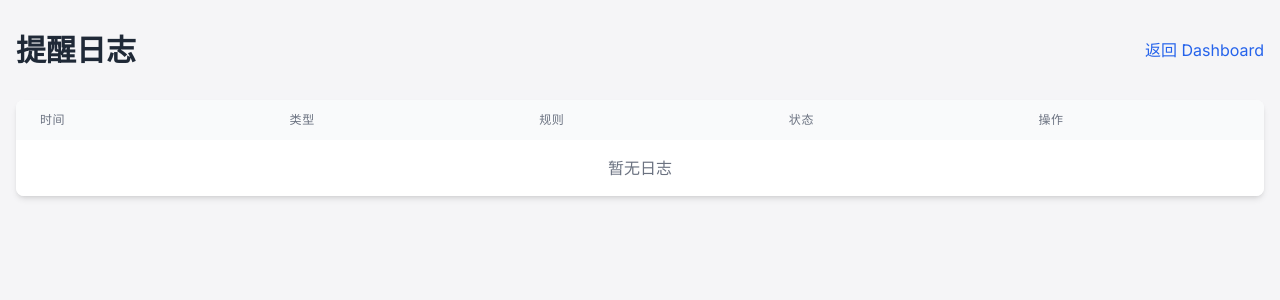
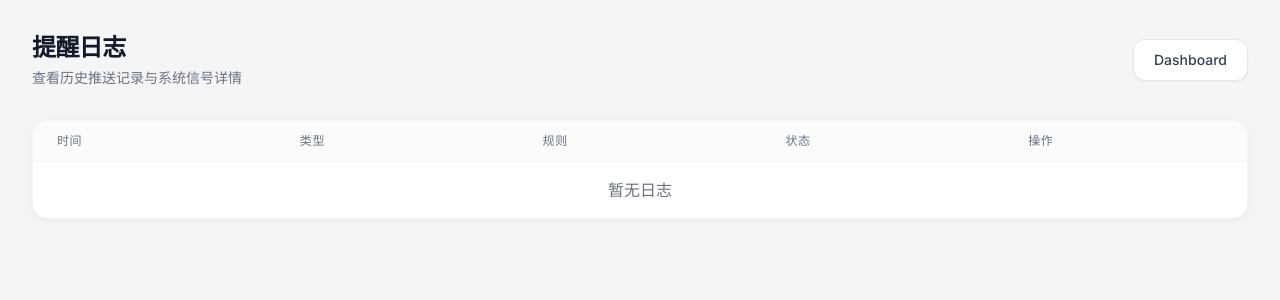
Before and after one commit to larkspur8506/LEAPS-Option-Alert, a FastAPI app: template app/admin/templates/logs.html in a window 1280 px wide. Shown: the top 300 px of the page. Run offline with FastAPI, Linux system fonts and the light colour scheme; the template is opened without the code that fills it, so the values that code supplies are empty; some libraries are stand-ins or nearby versions.

Commit message:
feat: Implement core application structure and admin interface for managing options positions, rules, setup, login, and logs.

```diff
--- a/app/admin/templates/logs.html
+++ b/app/admin/templates/logs.html
@@ -3,27 +3,44 @@
 {% block title %}提醒日志{% endblock %}
 
 {% block content %}
-<div class="container mx-auto px-4 py-8">
-    <div class="flex justify-between items-center mb-8">
-        <h1 class="text-3xl font-bold text-gray-800">提醒日志</h1>
-        <a href="/admin" class="text-blue-600 hover:text-blue-800">返回 Dashboard</a>
+<div class="max-w-7xl mx-auto px-4 sm:px-6 lg:px-8 py-8">
+    <!-- Header -->
+    <div class="flex flex-col sm:flex-row justify-between items-start sm:items-center gap-4 mb-8">
+        <div>
+            <h1 class="text-2xl font-semibold text-gray-900 tracking-tight">提醒日志</h1>
+            <p class="text-sm text-gray-500 mt-1">查看历史推送记录与系统信号详情</p>
+        </div>
+        <div class="flex gap-3 w-full sm:w-auto">
+            <a href="/admin"
+                class="flex-1 sm:flex-none bg-white border border-gray-200 text-gray-700 hover:bg-gray-50 px-5 py-2.5 rounded-xl text-sm font-medium shadow-sm transition-all text-center">
+                Dashboard
+            </a>
+        </div>
     </div>
 
-    <div class="bg-white rounded-lg shadow-md overflow-hidden">
-        <table class="w-full">
-            <thead class="bg-gray-50">
-                <tr>
-                    <th class="px-6 py-3 text-left text-xs font-medium text-gray-500 uppercase tracking-wider">时间</th>
-                    <th class="px-6 py-3 text-left text-xs font-medium text-gray-500 uppercase tracking-wider">类型</th>
-                    <th class="px-6 py-3 text-left text-xs font-medium text-gray-500 uppercase tracking-wider">规则</th>
-                    <th class="px-6 py-3 text-left text-xs font-medium text-gray-500 uppercase tracking-wider">状态</th>
-                    <th class="px-6 py-3 text-left text-xs font-medium text-gray-500 uppercase tracking-wider">操作</th>
+    <!-- Logs Table Card -->
+    <div class="bg-white rounded-2xl shadow-[0_2px_12px_rgba(0,0,0,0.04)] border border-gray-100 overflow-hidden">
+        <div class="overflow-x-auto ios-scroll">
+            <table class="w-full min-w-[800px]">
+                <thead>
+                    <tr class="bg-gray-50/80 border-b border-gray-100 text-left">
+                        <th class="px-6 py-3 text-left text-xs font-medium text-gray-500 uppercase tracking-wider">时间
+                        </th>
+                        <th class="px-6 py-3 text-left text-xs font-medium text-gray-500 uppercase tracking-wider">类型
+                        </th>
+                        <th class="px-6 py-3 text-left text-xs font-medium text-gray-500 uppercase tracking-wider">规则
+                        </th>
+                        <th class="px-6 py-3 text-left text-xs font-medium text-gray-500 uppercase tracking-wider">状态
+                        </th>
+                        <th class="px-6 py-3 text-left text-xs font-medium text-gray-500 uppercase tracking-wider">操作
+                        </th>
                     </tr>
                 </thead>
-            <tbody class="bg-white divide-y divide-gray-200">
+                <tbody class="divide-y divide-gray-100">
                     {% for log in logs %}
-                <tr>
-                    <td class="px-6 py-4 whitespace-nowrap text-sm text-gray-500">{{ log.triggered_at.strftime('%Y-%m-%d
+                    <tr class="hover:bg-gray-50/60 transition-colors group">
+                        <td class="px-6 py-4 whitespace-nowrap text-sm text-gray-500 font-medium">{{
+                            log.triggered_at.strftime('%Y-%m-%d
                             %H:%M:%S') }}</td>
                         <td class="px-6 py-4 whitespace-nowrap text-sm">
                             <span class="px-2 inline-flex text-xs leading-5 font-semibold rounded-full
@@ -44,7 +61,7 @@
                         </td>
                         <td class="px-6 py-4 whitespace-nowrap text-sm">
                             <button onclick="showDetails({{ loop.index0 }})"
-                            class="text-blue-600 hover:text-blue-800 font-medium">
+                                class="text-blue-600 hover:text-blue-800 font-semibold text-xs bg-blue-50 px-3 py-1.5 rounded-lg hover:bg-blue-100 transition">
                                 查看详情
                             </button>
                         </td>
@@ -56,6 +73,7 @@
                     {% endfor %}
                 </tbody>
             </table>
+        </div>
     </div>
 </div>
 
@@ -84,8 +102,8 @@
         time: "{{ log.triggered_at.strftime('%Y-%m-%d %H:%M:%S') }}",
             type: "{{ log.alert_type }}",
                 rule: "{{ log.rule_name }}",
-                    message: {{ log.message | tojson | safe }},
-        success: {{ 'true' if log.sent_successfully else 'false' }}
+                    message: { { log.message | tojson | safe } },
+        success: { { 'true' if log.sent_successfully else 'false' } }
     } {% if not loop.last %}, {% endif %}
     {% endfor %}
     ];
@@ -149,7 +167,7 @@
                 <h4 class="font-semibold text-blue-800 mb-3 flex items-center gap-2">
                     <span class="text-xl">📈</span> 入场信号详情
                 </h4>
-                <div class="grid grid-cols-2 gap-4 text-sm">
+                <div class="grid grid-cols-1 sm:grid-cols-2 gap-4 text-sm">
                     <div class="bg-white rounded p-3 shadow-sm">
                         <span class="text-gray-500 block text-xs mb-1">规则名称</span>
                         <span class="font-medium text-gray-800">${data.rule_name || 'N/A'}</span>
@@ -174,7 +192,7 @@
                         <span class="text-gray-500 block text-xs mb-1">VIX 状态</span>
                         <span class="font-medium ${data.vix_status && data.vix_status.includes('安全') ? 'text-green-600' : 'text-yellow-600'}">${data.vix_status || 'N/A'}</span>
                     </div>
-                    <div class="col-span-2 bg-white rounded p-3 shadow-sm">
+                    <div class="col-span-1 sm:col-span-2 bg-white rounded p-3 shadow-sm">
                         <span class="text-gray-500 block text-xs mb-1">触发条件</span>
                         <span class="font-medium text-gray-800">${data.trigger_condition || 'N/A'}</span>
                     </div>
@@ -194,7 +212,7 @@
                 <h4 class="font-semibold ${isProfit ? 'text-green-800' : 'text-red-800'} mb-3 flex items-center gap-2">
                     <span class="text-xl">${isProfit ? '💰' : '🛑'}</span> ${isProfit ? '止盈信号' : '止损信号'}详情
                 </h4>
-                <div class="grid grid-cols-2 gap-4 text-sm">
+                <div class="grid grid-cols-1 sm:grid-cols-2 gap-4 text-sm">
                     <div class="bg-white rounded p-3 shadow-sm">
                         <span class="text-gray-500 block text-xs mb-1">规则名称</span>
                         <span class="font-medium text-gray-800">${data.rule_name || 'N/A'}</span>
@@ -211,7 +229,7 @@
                         <span class="text-gray-500 block text-xs mb-1">持仓标的</span>
                         <span class="font-medium text-gray-800">${data.position_symbol || 'N/A'}</span>
                     </div>
-                    <div class="col-span-2 bg-white rounded p-3 shadow-sm">
+                    <div class="col-span-1 sm:col-span-2 bg-white rounded p-3 shadow-sm">
                         <span class="text-gray-500 block text-xs mb-1">触发条件</span>
                         <span class="font-medium text-gray-800">${data.trigger_condition || 'N/A'}</span>
                     </div>
@@ -229,7 +247,7 @@
                 <h4 class="font-semibold text-yellow-800 mb-3 flex items-center gap-2">
                     <span class="text-xl">⏰</span> 期权到期提醒
                 </h4>
-                <div class="grid grid-cols-2 gap-4 text-sm">
+                <div class="grid grid-cols-1 sm:grid-cols-2 gap-4 text-sm">
                     <div class="bg-white rounded p-3 shadow-sm">
                         <span class="text-gray-500 block text-xs mb-1">持仓标的</span>
                         <span class="font-medium text-gray-800">${data.position_symbol || 'N/A'}</span>
@@ -295,7 +313,7 @@
         return `
             <div class="bg-gray-50 rounded-lg p-4 border-l-4 border-gray-400">
                 <h4 class="font-semibold text-gray-700 mb-3">详细信息</h4>
-                <div class="grid grid-cols-2 gap-3 text-sm">
+                <div class="grid grid-cols-1 sm:grid-cols-2 gap-3 text-sm">
                     ${entries}
                 </div>
             </div>
@@ -313,10 +331,10 @@
             <div class="space-y-4">
                 <div class="bg-gray-50 rounded-lg p-4">
                     <h4 class="font-semibold text-gray-700 mb-2">基本信息</h4>
-                    <div class="grid grid-cols-2 gap-3 text-sm">
+                    <div class="grid grid-cols-1 sm:grid-cols-2 gap-3 text-sm">
                         <div><span class="text-gray-500">时间：</span><span class="font-medium">${log.time}</span></div>
                         <div><span class="text-gray-500">类型：</span><span class="font-medium">${log.type}</span></div>
-                        <div class="col-span-2"><span class="text-gray-500">规则：</span><span class="font-medium">${log.rule}</span></div>
+                        <div class="col-span-1 sm:col-span-2"><span class="text-gray-500">规则：</span><span class="font-medium">${log.rule}</span></div>
                     </div>
                 </div>
         `;
--- a/app/main.py
+++ b/app/main.py
@@ -283,10 +283,12 @@ async def positions(request: Request, db: Session = Depends(get_db)):
         return RedirectResponse(url="/admin/login", status_code=302)
 
     positions = db.query(OptionPosition).order_by(OptionPosition.created_at.desc()).all()
+    today = get_current_time_et().date()
 
     return templates.TemplateResponse("positions.html", {
         "request": request,
-        "positions": positions
+        "positions": positions,
+        "today": today
     })
 
 
@@ -324,7 +326,7 @@ async def add_position(
             strike_price=strike_price,
             expiration_date=exp_date_obj,
             entry_price=entry_price,
-            quantity=quantity,
+            quantity=quantity if quantity and quantity > 0 else 1,
             entry_date=date.fromisoformat(entry_date)
         )
 
@@ -383,11 +385,20 @@ async def refresh_position_price(
             pnl_amount = (current_price - position.entry_price) * (position.quantity or 1) * 100
             pnl_pct = ((current_price - position.entry_price) / position.entry_price * 100) if position.entry_price > 0 else 0
 
+            # Update max_profit if current PnL is higher
+            # Note: We store max_profit as a decimal (e.g. 0.50 for 50%), but pnl_pct here is for UI (e.g. 50.0)
+            # Database stores decimal format for calculation rules
+            current_pnl_decimal = pnl_pct / 100.0
+            if current_pnl_decimal > (position.max_profit or 0.0):
+                position.max_profit = current_pnl_decimal
+                db.commit()
+
             return {
                 "success": True,
                 "current_price": current_price,
                 "pnl_amount": pnl_amount,
-                "pnl_pct": pnl_pct
+                "pnl_pct": pnl_pct,
+                "max_profit_pct": (position.max_profit or 0.0) * 100
             }
         else:
             return {"success": False, "error": "Failed to fetch price"}
```
Also changed, not shown: app/admin/templates/login.html (+7 -13 lines), app/admin/templates/positions.html (+29 -2 lines), app/admin/templates/rules.html (+8 -5 lines), app/admin/templates/setup.html (+7 -13 lines). Lines whose indentation alone changed are shown as unchanged.
